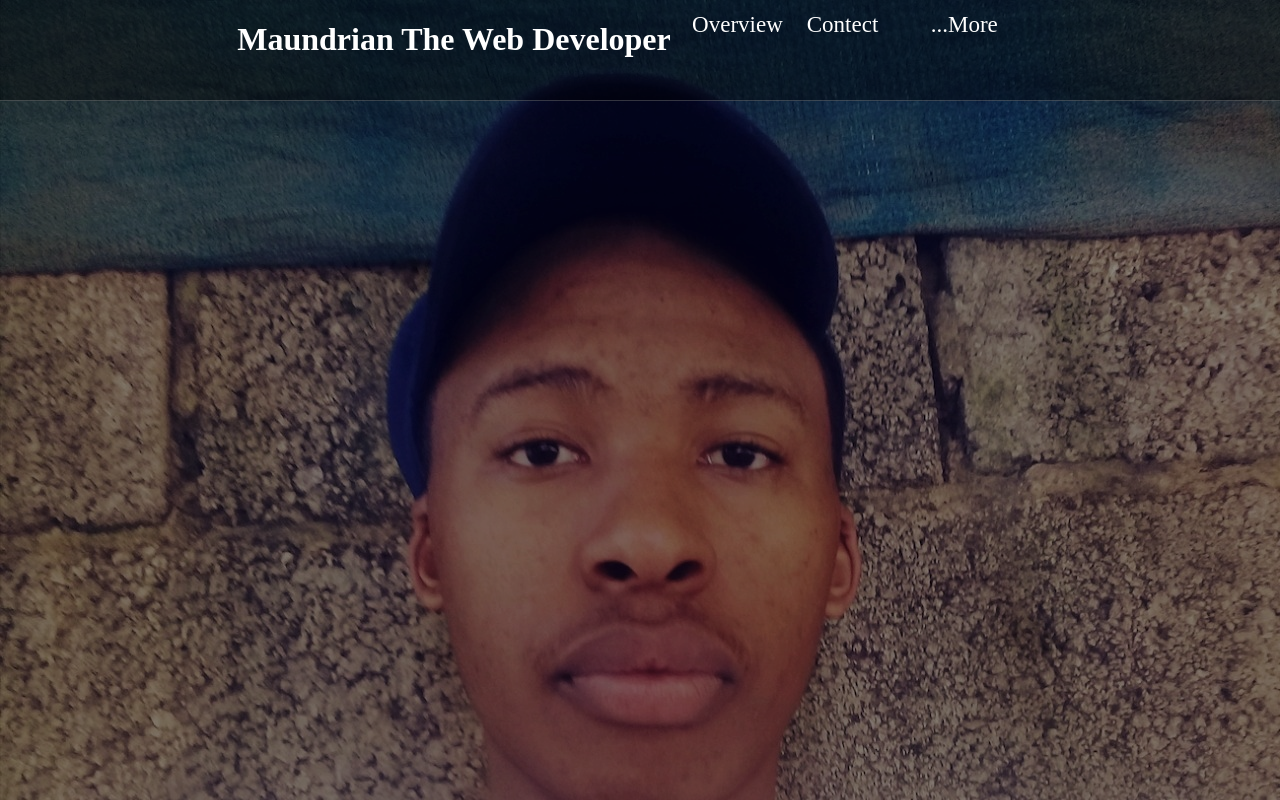
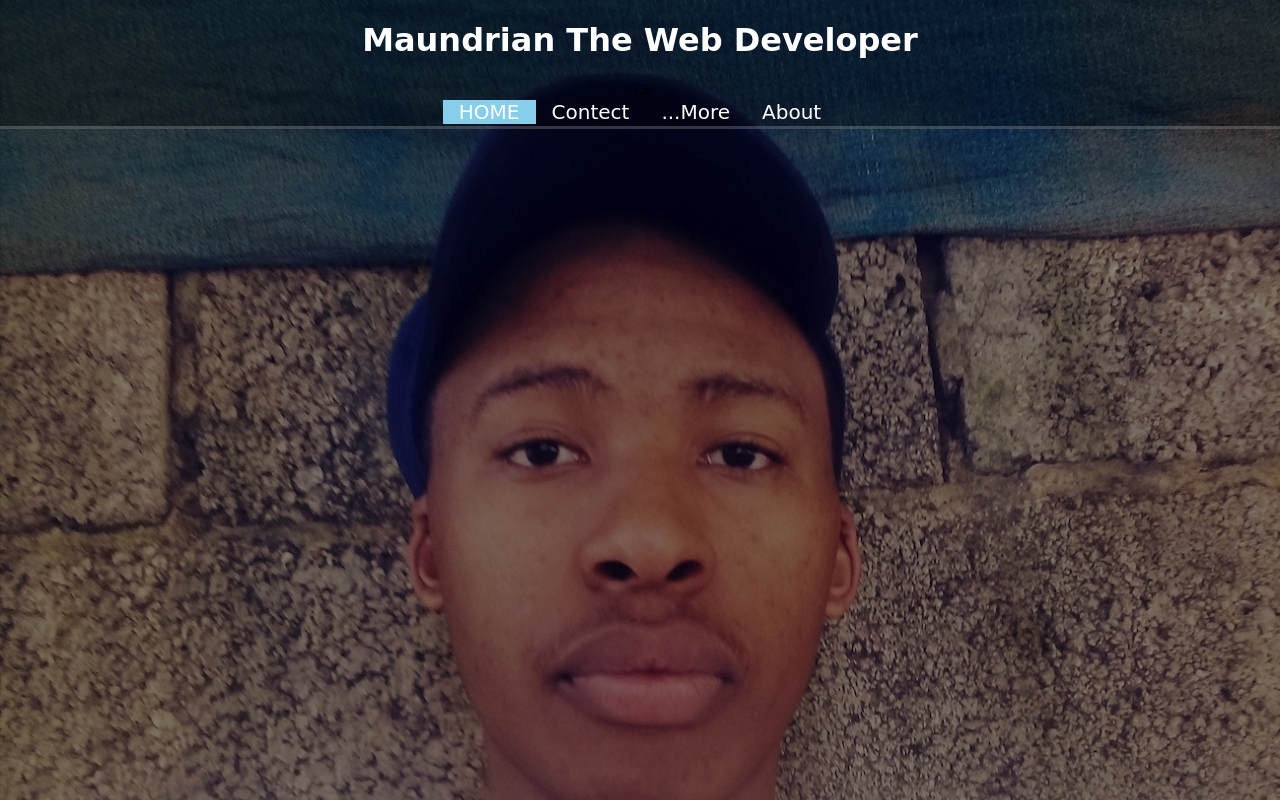
Before and after one commit to Monnus/Profile4, a plain HTML site: page index.html in a window 1280 px wide. Drawn offline with Linux system fonts and the light colour scheme; a web font is replaced by a local one.

Commit message:
Profile4

```diff
--- a/css/Prostyle.css
+++ b/css/Prostyle.css
@@ -2,8 +2,8 @@
 background-color:rgb(191, 93, 2); brown
 background-color: rgb(255, 255, 5); pink
 backround-color: rgba(0,0,0,0.4);
-*/
-/*font-family: 'Roboto Condensed', sans-serif;*/
+/*font-family: 'Roboto Condensed', sans-serif;
+<link href="https://fonts.googleapis.com/css2?family=Kufam&display=swap" rel="stylesheet">*/
 body{
   background-color:white;
   background-image: url("M-20200904-WA0001-Copy.jpg");
@@ -32,31 +32,42 @@ body::before{
 }
 .title{
   position:fixed;
-  text-indent: center;
 width:100%;
-height: 100px;
+height: 126px;
 /*color: #d9d9d9;*/
-  background-color:rgba(0, 0, 0,0.4);
-  border-bottom:0.1px solid rgba(255,255,255,0.2);
+  background-color:rgba(0, 0, 0,0.3);
+  border-bottom:3px solid rgba(255,255,255,0.2);
+text-align: center;
+  font-family: 'Kufam' ,cursive;
+;
+}
+.icons{
   display:flex;
-  justify-content: center;
+  justify-content:center;
+  overflow: hidden;
+}
 
+.icons a{
+   float:left;
+text-align:center;
+padding:0px 16px;
+text-decoration: none;
+font-size:20px;
+color:white;
+  font-family: 'Kufam' ,cursive;
 }
+ .icons a.active{
+   background-color:skyblue;
+ }
  .title a{
   color:white;
-  text-decoration: none;
+  text-decoration: none
 }
 
-
-.title .item1{
-    display:flex;
-  font-size:23px;
-padding:12px 12px;
-  width:100px;
-  height: 100%;
-  /*border:solid brown;*/
-}
-
+ .icons a:hover{
+   background-color: #ddd;
+   color:white;
+ }
 
 
 .main{
--- a/index.html
+++ b/index.html
@@ -5,6 +5,7 @@
 
     <meta charset="utf-8">
     <title></title>
+    <link href="https://fonts.googleapis.com/css2?family=Kufam&display=swap" rel="stylesheet">
     <link href="css/Prostyle.css" rel="stylesheet">
 
   </head>
@@ -12,10 +13,13 @@
 <body>
 
 <div class="title">
-<header><h1><a href="#"> Maundrian The Web Developer</a></h1></header>
-<div class="item1" style="justify-content:flex-end;"><a href="#">  Overview</a></div>
-<div class="item1"><a href="#">Contect</a> </div>
-<div class="item1"><a href="#"> ...More</a></div>
+  <header><h1><a href="#"> Maundrian The Web Developer</a></h1></header>-->
+  <div class="icons">
+<a href="#" class=" active" >HOME</a>
+<a href="#">Contect</a>
+<a href="#" > ...More</a>
+<a href="#" >About</a>
+</div>
 </div>
 
 
```
